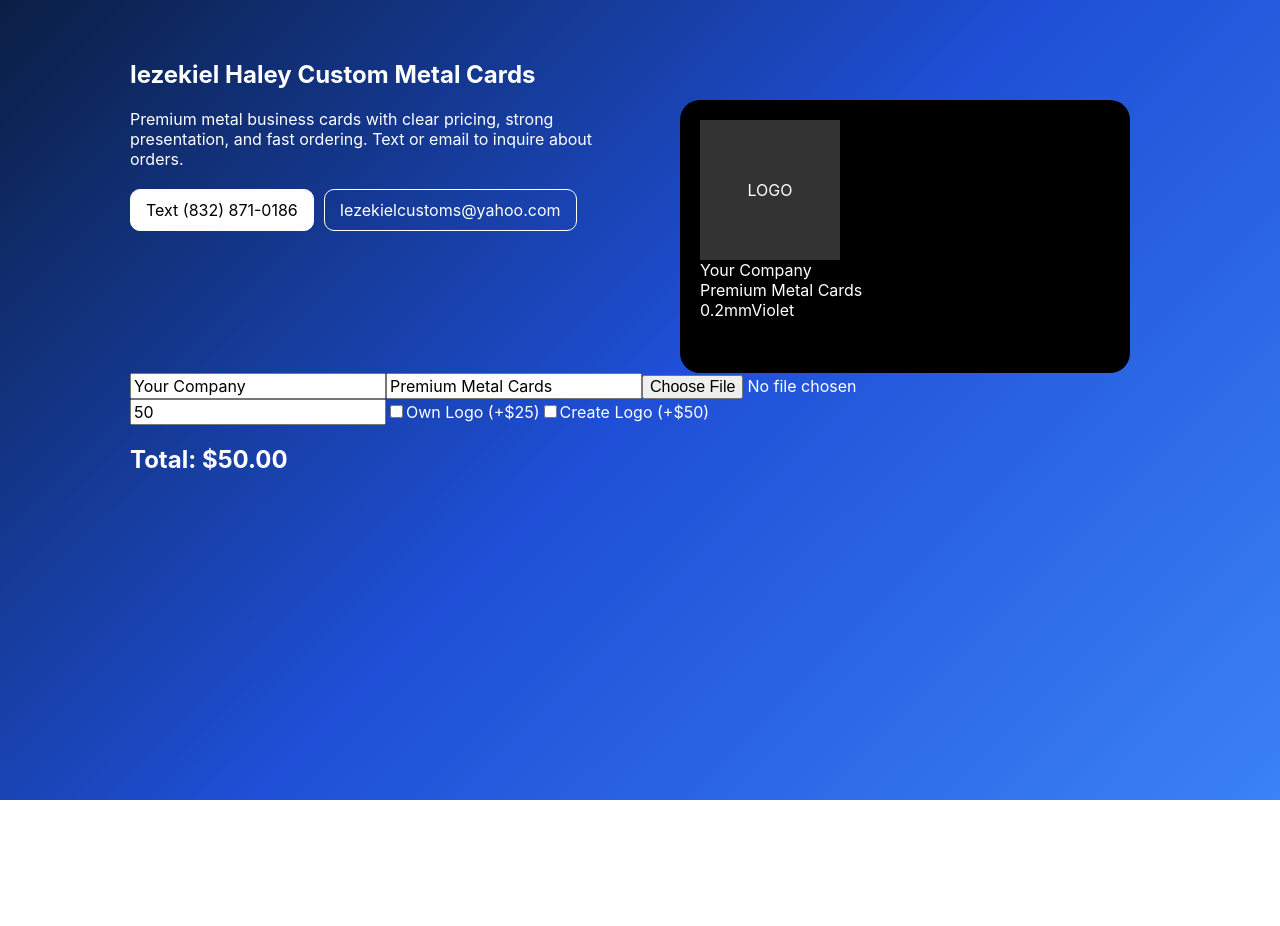
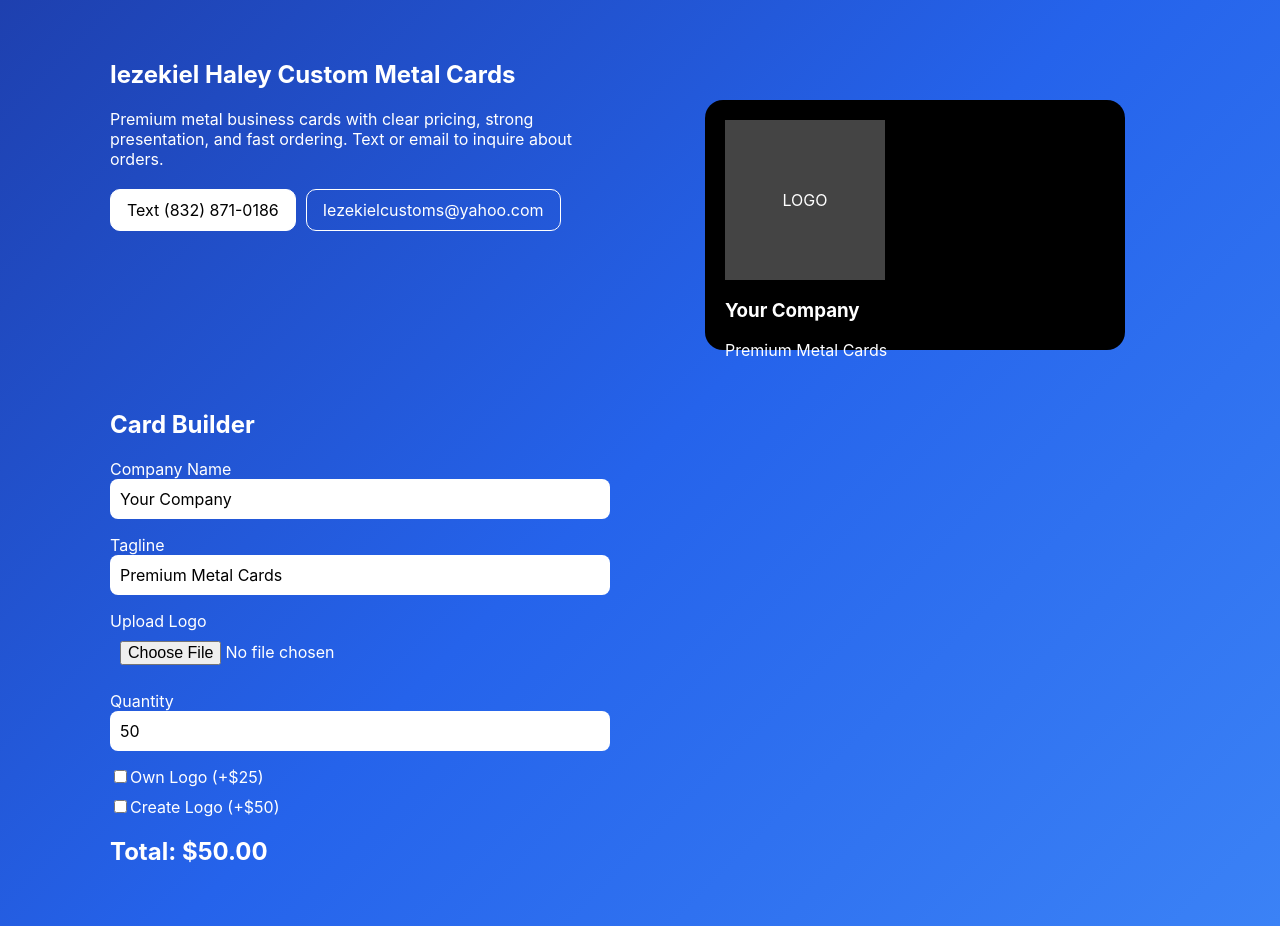
Before and after one commit to Paul4240/iezekiel-custom-cards, a Next.js app: page / in a window 1280 px wide. Before the commit the page ends 800 px from the top, so only its background shows below. Built offline with nearby package versions, Linux system fonts and the light colour scheme.

Commit message:
Update page.tsx

```diff
--- a/app/page.tsx
+++ b/app/page.tsx
@@ -1,95 +1,74 @@
 "use client";
 
-import React, { ChangeEvent, useMemo, useState } from "react";
-
-type CardPackage = {
-  thickness: string;
-  price: number;
-  label: string;
-  min: number;
-  colors: string[];
-};
+import React, { useState, ChangeEvent } from "react";
 
 export default function HomePage() {
-  const OWNER = "Iezekiel Haley";
   const PHONE = "(832) 871-0186";
   const PHONE_RAW = "8328710186";
   const EMAIL = "Iezekielcustoms@yahoo.com";
 
-  const packages: CardPackage[] = useMemo(
-    () => [
-      { thickness: "0.2mm", price: 1, label: "$1/card", min: 50, colors: ["Violet","Black","Green","Blue","Red","Rose Gold","Golden Bronze"] },
-      { thickness: "0.5mm", price: 2.25, label: "$2.25/card", min: 50, colors: ["Blue","Black"] },
-      { thickness: "0.8mm", price: 2.5, label: "$2.50/card", min: 50, colors: ["Black","Silver"] },
-    ],
-    []
-  );
+  const [company, setCompany] = useState("Your Company");
+  const [tagline, setTagline] = useState("Premium Metal Cards");
+  const [quantity, setQuantity] = useState("50");
+  const [logo, setLogo] = useState<string | null>(null);
+  const [ownLogo, setOwnLogo] = useState(false);
+  const [createLogo, setCreateLogo] = useState(false);
 
-  const [selectedPackage, setSelectedPackage] = useState(packages[0]);
-  const [selectedColor, setSelectedColor] = useState(packages[0].colors[0]);
-  const [companyName, setCompanyName] = useState("Your Company");
-  const [tagline, setTagline] = useState("Premium Metal Cards");
-  const [logoPreview, setLogoPreview] = useState<string | null>(null);
-  const [quantityInput, setQuantityInput] = useState(String(packages[0].min));
-  const [hasOwnLogo, setHasOwnLogo] = useState(false);
-  const [needLogoCreated, setNeedLogoCreated] = useState(false);
+  const pricePerCard = 1;
 
-  const quantity = Math.max(Number(quantityInput) || packages[0].min, selectedPackage.min);
+  const total =
+    (Number(quantity) || 0) * pricePerCard +
+    (ownLogo ? 25 : 0) +
+    (createLogo ? 50 : 0);
 
-  const total = (
-    quantity * selectedPackage.price +
-    (hasOwnLogo ? 25 : 0) +
-    (needLogoCreated ? 50 : 0)
-  ).toFixed(2);
-
-  const handleLogoUpload = (e: ChangeEvent<HTMLInputElement>) => {
+  const handleLogo = (e: ChangeEvent<HTMLInputElement>) => {
     const file = e.target.files?.[0];
     if (!file) return;
+
     const reader = new FileReader();
-    reader.onload = () => typeof reader.result === "string" && setLogoPreview(reader.result);
+    reader.onload = () => {
+      if (typeof reader.result === "string") setLogo(reader.result);
+    };
     reader.readAsDataURL(file);
   };
 
   return (
-    <main className="pageBg">
+    <main className="page">
       <div className="wrap">
-
+        {/* HERO */}
         <section className="hero">
-          {/* LEFT */}
           <div>
-            <h1>{OWNER} Custom Metal Cards</h1>
+            <h1>Iezekiel Haley Custom Metal Cards</h1>
             <p>
-              Premium metal business cards with clear pricing, strong presentation,
-              and fast ordering. Text or email to inquire about orders.
+              Premium metal business cards with clear pricing, strong
+              presentation, and fast ordering. Text or email to inquire about
+              orders.
             </p>
 
             <div className="actions">
-              <a href={`sms:${PHONE_RAW}`} className="btn primary">Text {PHONE}</a>
-              <a href={`mailto:${EMAIL}`} className="btn">{EMAIL}</a>
+              <a href={`sms:${PHONE_RAW}`} className="btn primary">
+                Text {PHONE}
+              </a>
+              <a href={`mailto:${EMAIL}`} className="btn">
+                {EMAIL}
+              </a>
             </div>
           </div>
 
-          {/* RIGHT (CARD) */}
+          {/* CARD */}
           <div className="heroRight">
-            <div className="cardPreview">
-              <div className="cardInner">
-                <div className="logoArea">
-                  {logoPreview ? (
-                    <img src={logoPreview} className="logoImage" />
+            <div className="card">
+              <div className="logoBox">
+                {logo ? (
+                  <img src={logo} />
                 ) : (
-                    <div className="logoPlaceholder">LOGO</div>
+                  <span>LOGO</span>
                 )}
               </div>
 
               <div className="cardText">
-                  <div className="companyName">{companyName}</div>
-                  <div className="tagline">{tagline}</div>
-                </div>
-
-                <div className="cardBottom">
-                  <span>{selectedPackage.thickness}</span>
-                  <span>{selectedColor}</span>
-                </div>
+                <h3>{company}</h3>
+                <p>{tagline}</p>
               </div>
             </div>
           </div>
@@ -97,39 +76,72 @@ export default function HomePage() {
 
         {/* BUILDER */}
         <section className="builder">
-          <input value={companyName} onChange={(e)=>setCompanyName(e.target.value)} placeholder="Company Name"/>
-          <input value={tagline} onChange={(e)=>setTagline(e.target.value)} placeholder="Tagline"/>
-          <input type="file" onChange={handleLogoUpload}/>
-          <input value={quantityInput} onChange={(e)=>setQuantityInput(e.target.value)} />
+          <h2>Card Builder</h2>
 
+          <div className="field">
+            <label>Company Name</label>
+            <input value={company} onChange={(e) => setCompany(e.target.value)} />
+          </div>
+
+          <div className="field">
+            <label>Tagline</label>
+            <input value={tagline} onChange={(e) => setTagline(e.target.value)} />
+          </div>
+
+          <div className="field">
+            <label>Upload Logo</label>
+            <input type="file" onChange={handleLogo} />
+          </div>
+
+          <div className="field">
+            <label>Quantity</label>
+            <input
+              value={quantity}
+              onChange={(e) => setQuantity(e.target.value)}
+            />
+          </div>
+
+          <div className="checks">
             <label>
-            <input type="checkbox" checked={hasOwnLogo}
-              onChange={()=>{setHasOwnLogo(!hasOwnLogo); setNeedLogoCreated(false);}}/>
+              <input
+                type="checkbox"
+                checked={ownLogo}
+                onChange={() => {
+                  setOwnLogo(!ownLogo);
+                  setCreateLogo(false);
+                }}
+              />
               Own Logo (+$25)
             </label>
 
             <label>
-            <input type="checkbox" checked={needLogoCreated}
-              onChange={()=>{setNeedLogoCreated(!needLogoCreated); setHasOwnLogo(false);}}/>
+              <input
+                type="checkbox"
+                checked={createLogo}
+                onChange={() => {
+                  setCreateLogo(!createLogo);
+                  setOwnLogo(false);
+                }}
+              />
               Create Logo (+$50)
             </label>
+          </div>
 
-          <h2>Total: ${total}</h2>
+          <h2 className="total">Total: ${total.toFixed(2)}</h2>
         </section>
-
       </div>
 
       <style jsx>{`
-        .pageBg {
+        .page {
           min-height: 100vh;
-          background: linear-gradient(135deg,#0a1f44,#1e4fd6,#3b82f6);
+          background: linear-gradient(135deg, #1e40af, #2563eb, #3b82f6);
+          color: white;
         }
 
         .wrap {
           max-width: 1100px;
           margin: auto;
-          padding: 40px;
-          color: white;
+          padding: 40px 20px;
         }
 
         .hero {
@@ -140,57 +152,84 @@ export default function HomePage() {
         }
 
         .heroRight {
+          padding-top: 60px;
           display: flex;
           justify-content: center;
-          padding-top: 60px;
         }
 
-        @media (min-width: 980px) {
+        @media (min-width: 900px) {
           .heroRight {
             position: sticky;
             top: 80px;
           }
         }
 
-        .cardPreview {
-          width: 100%;
-          max-width: 450px;
-          aspect-ratio: 1.65/1;
-          border-radius: 20px;
+        .card {
+          width: 420px;
+          height: 250px;
           background: black;
+          border-radius: 18px;
           padding: 20px;
         }
 
-        .logoPlaceholder {
-          width: 140px;
-          height: 140px;
-          background: rgba(255,255,255,.2);
-          display:flex;
-          align-items:center;
-          justify-content:center;
+        .logoBox {
+          width: 160px;
+          height: 160px;
+          background: #444;
+          display: flex;
+          align-items: center;
+          justify-content: center;
         }
 
-        .logoImage {
-          max-width:180px;
+        .logoBox img {
+          max-width: 100%;
+          max-height: 100%;
         }
 
         .actions {
-          margin-top:20px;
-          display:flex;
-          gap:10px;
+          margin-top: 20px;
+          display: flex;
+          gap: 10px;
         }
 
         .btn {
-          padding:10px 15px;
-          border:1px solid white;
-          border-radius:10px;
+          padding: 10px 16px;
+          border-radius: 10px;
+          border: 1px solid white;
         }
 
         .btn.primary {
-          background:white;
-          color:black;
+          background: white;
+          color: black;
         }
 
+        .builder {
+          margin-top: 60px;
+          max-width: 500px;
+        }
+
+        .field {
+          margin-bottom: 16px;
+          display: flex;
+          flex-direction: column;
+        }
+
+        .field input {
+          padding: 10px;
+          border-radius: 8px;
+          border: none;
+        }
+
+        .checks {
+          display: flex;
+          flex-direction: column;
+          gap: 10px;
+          margin-top: 10px;
+        }
+
+        .total {
+          margin-top: 20px;
+        }
       `}</style>
     </main>
   );
```
Lines whose indentation alone changed are shown as unchanged.
